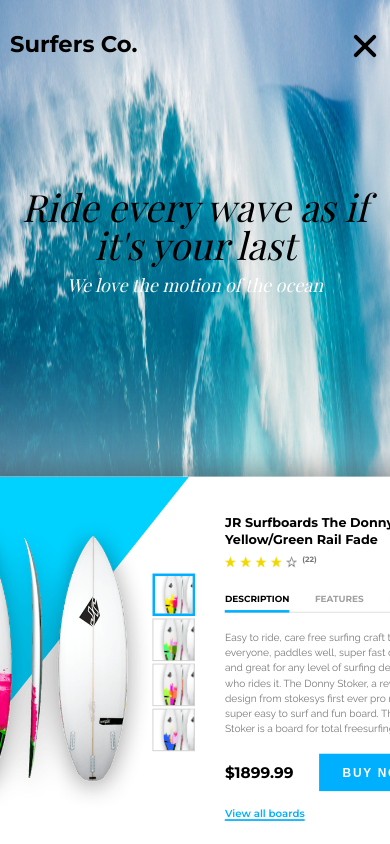
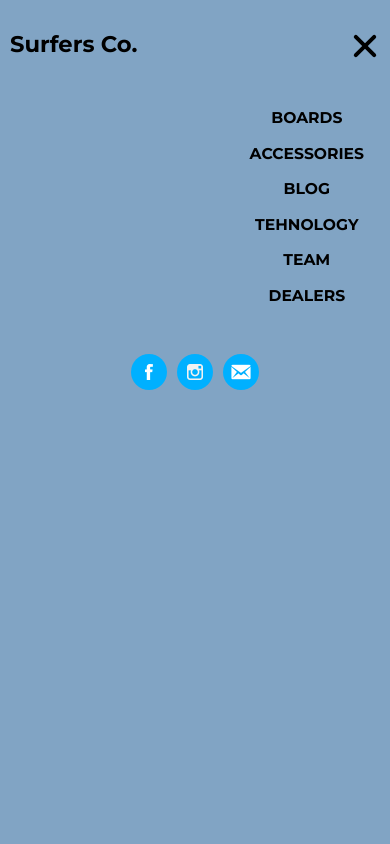
Before and after one commit to anokic/SurfersCo, a website: page index.html in a window 390 px wide. Both pictures are taken after a click on the element 362 px from the left and 44 px from the top of the page. Shown: the top 844 px of the page. Drawn offline with nearby package versions, Linux system fonts and the light colour scheme; files that its build step writes are made by us from their sources; a web font is replaced by a local one.

Commit message:
Pushing some updates on header

```diff
--- a/assets/js/main.js
+++ b/assets/js/main.js
@@ -7,13 +7,13 @@ window.onload = () => {
 
       if(e.target.classList.contains('hamburger-open')){
         e.target.classList.toggle('hamburger-end');
-
+        document.querySelector('.navi').classList.toggle('naviAnim');
         setTimeout(()=>{
           e.target.classList.toggle('hamburger-open');
         }, 300);
       } else {
+        document.querySelector('.navi').classList.toggle('naviAnim');
         e.target.classList.toggle('hamburger-open');
-
         setTimeout(()=>{
           e.target.classList.toggle('hamburger-end');
         }, 300);
--- a/assets/styles/sass/2-layouts/_header.scss
+++ b/assets/styles/sass/2-layouts/_header.scss
@@ -12,6 +12,7 @@ header {
       padding: 32px 18.5% 0;
 
       .hamburger {
+        display: none;
         width: 35px;
         height: 24px;
         position: relative;
@@ -73,6 +74,7 @@ header {
       }
 
       .logo {
+        width: 200px;
         a {
           color: #000;
           text-decoration: none;
@@ -88,11 +90,11 @@ header {
         display: flex;
         align-items: center;
         justify-content: space-between;
+        width: 100%;
       }
 
       nav {
-
-        margin-right: 20px!important;
+        margin: 0 auto;
         ul {
             display: flex;
           li {
@@ -597,11 +599,70 @@ header {
 
 @media only screen and (max-width: 1100px){
   .hamburger {
-    display: block;
+    display: block!important;
+    z-index: 12;
+  }
+
+  .logo {
+    position: relative;
+    z-index: 12;
+  }
+
+  .social {
+    background: $mainColor!important;
+  }
+
+  .naviAnim {
+    padding-top: 100px!important;
+    height: 100vh!important;
+
+    nav {
+     transition: .3s ease .5s!important;
+      opacity: 1!important;
+    }
+
+    .socials {
+    transition: .4s ease .5s!important;
+      opacity: 1!important;
+    }
   }
 
   .navi {
-    display: none!important;
+    //display: none!important;
+    position: fixed;
+    top: 0;
+    left: 0;
+    width: 100vw;
+    height: 0vh;
+    background: #81A4C4;
+    z-index: 11;
+    flex-direction: column;
+    justify-content: flex-start!important;
+    padding-top: 0px;
+    transition: .5s ease;
+    .socials {
+      opacity: 0;
+      transition: .3s ease;
+    }
+    nav {
+      margin-right: 0!important;
+      margin-bottom: 40px;
+      opacity: 0;
+      transition: .3s ease;
+
+      ul {
+        flex-direction: column;
+
+        li {
+          margin: 0 auto;
+          padding: 10px;
+
+          a {
+            font-size: 1.3rem!important;
+          }
+        }
+      }
+    }
   }
 }
 
```
Also changed, not shown: dist/css/main.css, dist/js/main.js, 1 other file.
